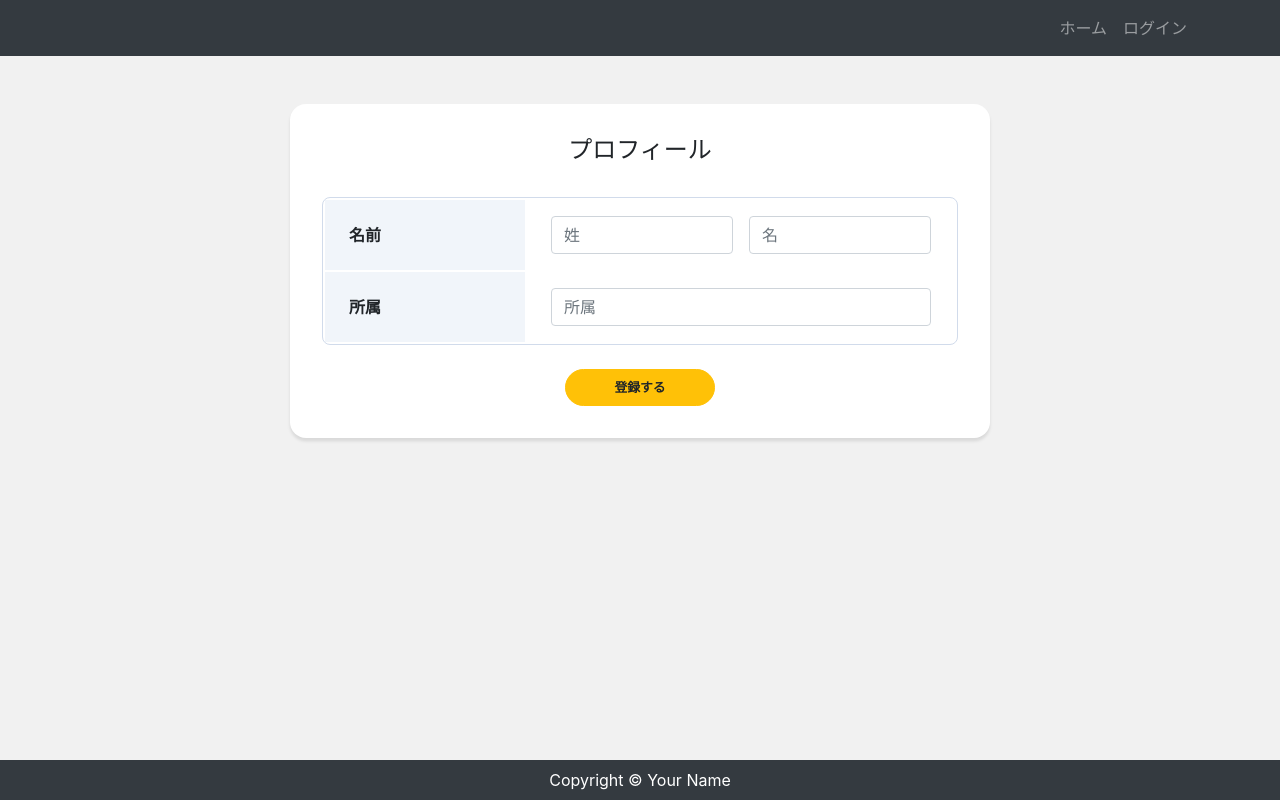
After one commit to ryosei0730/custom-user, a Django app: template accounts/templates/accounts/profile_edit.html in a window 1280 px wide. The commit adds this page. Run offline with Django 5.2, Linux system fonts and the light colour scheme; the template is opened without the code that fills it: values that come from a table or form of the project are taken from there, others are empty; parts of the project's set-up code (start-up, migrations or seed data) failed here and were passed over; some libraries are stand-ins or nearby versions.

Commit message:
レッスン３　8:00

```diff
--- /dev/null
+++ b/accounts/forms.py
@@ -0,0 +1,7 @@
+from django import forms
+
+
+class ProfileForm(forms.Form):
+    first_name = forms.CharField(max_length=30, label='姓')
+    last_name = forms.CharField(max_length=30, label='名')
+    department = forms.CharField(max_length=30, label='所属', required=False)
--- /dev/null
+++ b/accounts/templates/accounts/profile_edit.html
@@ -0,0 +1,35 @@
+{% extends 'app/base.html' %}
+{% load widget_tweaks %}
+
+{% block content %}
+
+<div class="card card-profile my-5 mx-auto">
+    <div class="card-body">
+        <h5 class="card-title text-center">プロフィール</h5>
+        <form method="post">
+            {% csrf_token %}
+            <table class="profile_table mb-4">
+                <tbody>
+                    <tr>
+                        <th class="header">名前</th>
+                        <td class="data form_wrap form_wrap-2">
+                            {% render_field form.first_name class='form-control' placeholder='姓' %}
+                            {% render_field form.last_name class='form-control' placeholder='名' %}
+                        </td>
+                    </tr>
+                    <tr>
+                        <th class="header">所属</th>
+                        <td class="data">
+                            {% render_field form.department class='form-control' placeholder='所属' %}
+                        </td>
+                    </tr>
+                </tbody>
+            </table>
+            <div class="button mx-auto">
+                <button class="btn btn-lg btn-warning btn-block" type="submit">登録する</button>
+            </div>
+        </form>
+    </div>
+</div>
+
+{% endblock %}
--- a/accounts/urls.py
+++ b/accounts/urls.py
@@ -3,4 +3,6 @@ from accounts import views
 
 urlpatterns = [
     path('profile/', views.ProfileView.as_view(), name='profile'),
+    path('profile/edit/', views.ProfileEditView.as_view(), name='profile_edit'),
+    path('login/', views.LoginView.as_view(), name='account_login'),
 ]
--- a/app/static/css/style.css
+++ b/app/static/css/style.css
@@ -50,3 +50,44 @@ main {
 .profile_table .data{
     padding: 16px 24px;
 }
+
+.form_wrap {
+    display: grid;
+    gap: 16px;
+}
+
+.form_wrap-2 {
+    grid-template-columns: repeat(2, 1fr);
+}
+
+.form-control:focus {
+    box-shadow: none;
+}
+
+.card-auth {
+    width: 400px;
+    border: 0;
+    border-radius: 1rem;
+    box-shadow: 0 0.2rem 0.2rem 0 rgba(0, 0, 0, 0.1);
+}
+
+.card-title {
+    margin-bottom: 2rem;
+    font-size: 1.5rem;
+}
+
+.card-body {
+    padding: 2rem;
+}
+
+.from-auth {
+    width: 100%;
+}
+
+.from-label-group {
+    margin-bottom: 1rem;
+}
+
+.from-label-group {
+    border-radius: 2rem;
+}
--- a/app/templates/app/base.html
+++ b/app/templates/app/base.html
@@ -16,9 +16,15 @@
                 <li class="nav-item">
                     <a href="/" class="nav-link">ホーム</a>
                 </li>
-                <li class="nav-item">
-                    <a href="{% url 'profile' %}" class="nav-link">プロフィール</a>
-                </li>
+                {% if user.is_authenticated %}
+                    <li class="nav-item">
+                        <a href="{% url 'profile' %}" class="nav-link">プロフィール</a>
+                    </li>
+                {% else %}
+                    <li class="nav-item">
+                        <a href="{% url 'account_login' %}" class="nav-link">ログイン</a>
+                    </li>
+                {% endif %}
             </ul>
         </div>
     </nav>
--- a/mysite/urls.py
+++ b/mysite/urls.py
@@ -21,4 +21,5 @@ urlpatterns = [
     path('admin/', admin.site.urls),
     path('', include('app.urls')),
     path('accounts/', include('accounts.urls')),
+    path('accounts/', include('allauth.urls')),
 ]
```
Also changed, not shown: accounts/templates/accounts/login.html (added, +24 -0 lines), accounts/templates/accounts/profile.html (+5 -5 lines), accounts/views.py (+44 -1 lines).
